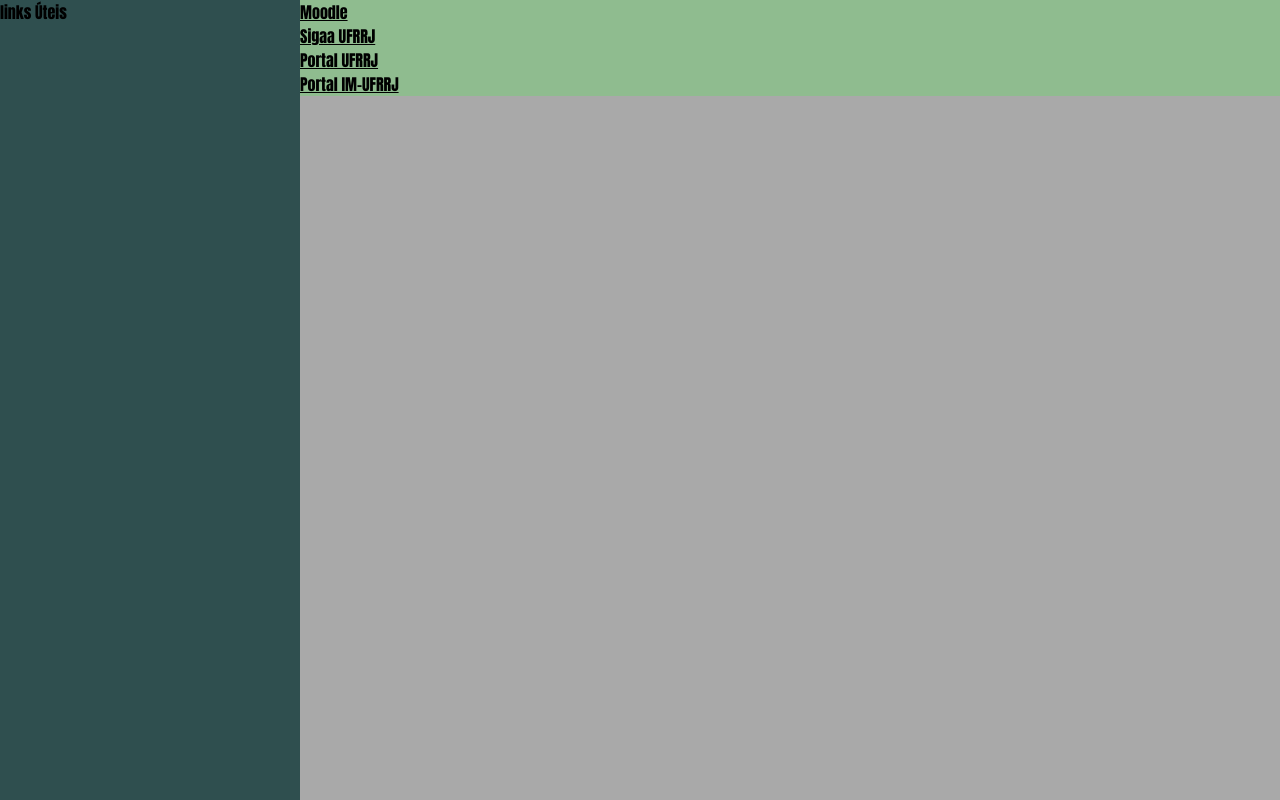
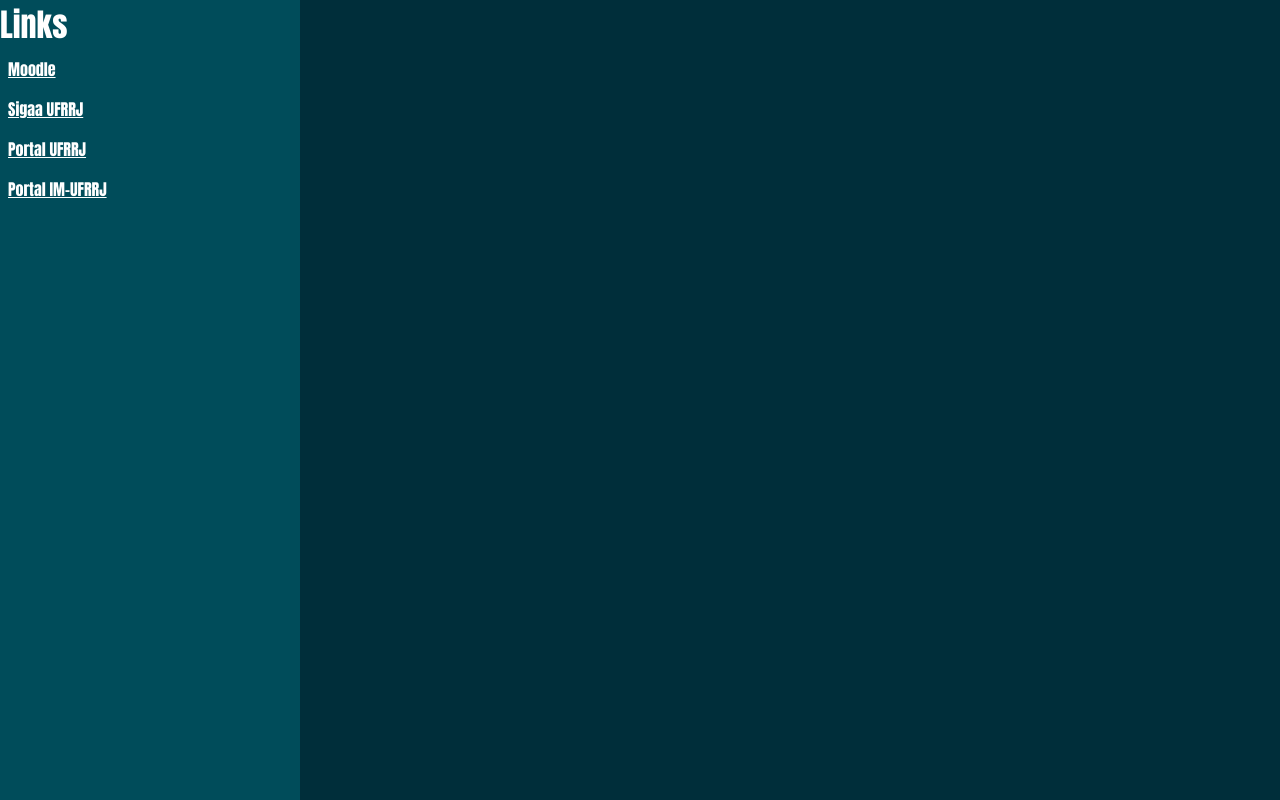
Before and after one commit to CACCRural/ufrrj.comp, a plain HTML site: page index.html in a window 1280 px wide. Drawn offline with Linux system fonts and the light colour scheme.

Commit message:
adicionando paleta de cores e alterando a posiçao dos links

```diff
--- a/css/ufrrj.css
+++ b/css/ufrrj.css
@@ -1,13 +1,21 @@
+:root{
+    --color1: #002e3a;
+    --color2: #004c5a;
+    --color3: #007683;
+    --color4: #00aeb6;
+    --color5: #00f4f0;
+}
+
 *{
     font-family:Impact, Haettenschweiler, 'Arial Narrow Bold', sans-serif;
-    color: black;
+    color: #ffffff;
     margin: 0;
     padding:0;
 }
 
 body{
     position: absolute;
-    background-color: darkgrey;
+    background-color: var(--color1);
     display: flexbox;
     flex-direction: row;
     justify-content: center;
@@ -16,7 +24,7 @@ body{
 
 #bar{
     position: fixed;
-    background-color: darkslategray;
+    background-color:var(--color2);
     display: flexbox;
     flex-direction: column;
     top: 0px;
@@ -31,10 +39,7 @@ body{
     width: 100%;
 }
 
-#links{
-    background-color: darkseagreen;
-}
-
 li{
     list-style: none;
+    padding: 0.5em;
 }
--- a/index.html
+++ b/index.html
@@ -16,22 +16,15 @@
             </div>
 
             <navbar id="navbar">
-                <ul>
-                    <li href="links">links Úteis</li>
-                </ul>
-            </navbar>
-        </div>
-
-        <div id="body">
-            <section id="links">
-                <ul>
+                <ul><h1>Links</h1>
                     <li><a href="https://www.dcc.ufrrj.br/moodle/login/index.php">Moodle</a></li>
                     <li><a href="https://sigaa.ufrrj.br/sigaa/verTelaLogin.do">Sigaa UFRRJ</a></li>
                     <li><a href="https://portal.ufrrj.br/">Portal UFRRJ</a></li>
                     <li><a href="http://www.ni.ufrrj.br/">Portal IM-UFRRJ</a></li>
                 </ul>
-            </section>
+            </navbar>
         </div>
+
 
     </body>
 
```
